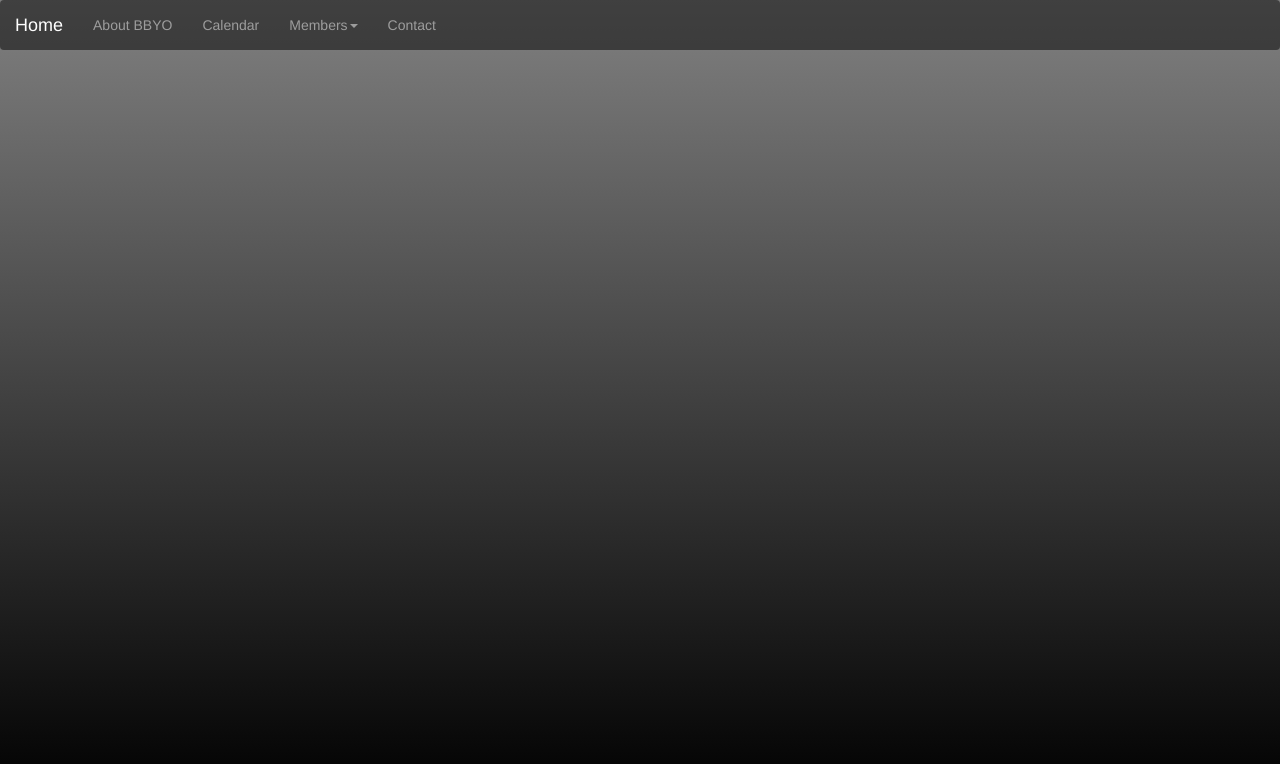
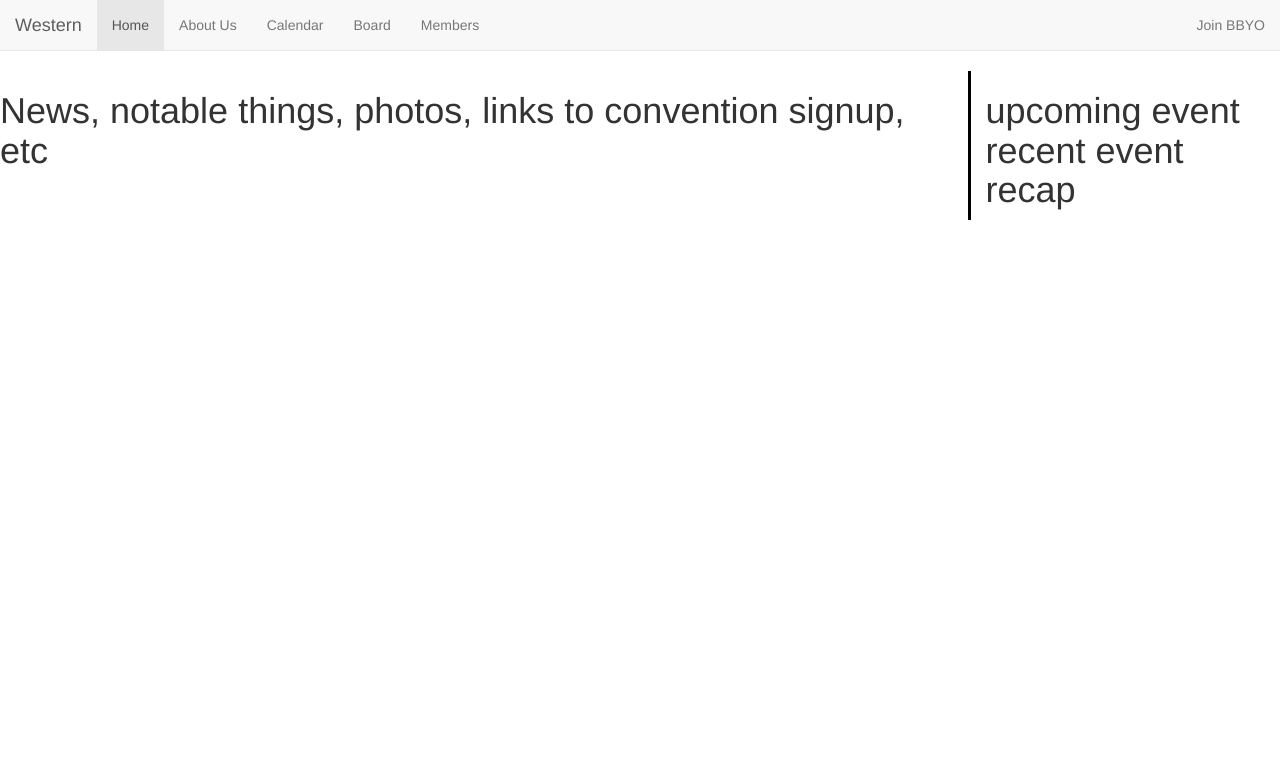
Before and after one commit to BenScherzer/Western-AZA, a plain HTML site: page index.html in a window 1280 px wide. Drawn offline with nearby package versions, Linux system fonts and the light colour scheme.

Commit message:
restarted with new layout, began homepage setup

```diff
--- a/CSS/styles.css
+++ b/CSS/styles.css
@@ -1,10 +1,9 @@
 body{
-	background: linear-gradient(to top, black, grey);
-	background-repeat: no-repeat;
-	background-attachment: fixed;
-	margin: 0;
+
 }
-.navbar-transparent{
-	background-color: rgba(0, 0, 0, .5);
-	border: 0;
+
+.side-content{
+	border-left-style: solid;
+	border-width: medium;
+	border-color: black
 }
--- a/index.html
+++ b/index.html
@@ -2,31 +2,41 @@
 <html lang="en" dir="ltr">
 	<head>
 		<meta charset="utf-8">
+		<title>Western AZA #2546</title>
 		<link rel="stylesheet" href="https://maxcdn.bootstrapcdn.com/bootstrap/3.3.7/css/bootstrap.min.css">
-  		<script src="https://ajax.googleapis.com/ajax/libs/jquery/3.3.1/jquery.min.js"></script>
-  		<script src="https://maxcdn.bootstrapcdn.com/bootstrap/3.3.7/js/bootstrap.min.js"></script>
+		<script src="https://ajax.googleapis.com/ajax/libs/jquery/3.3.1/jquery.min.js"></script>
+		<script src="https://maxcdn.bootstrapcdn.com/bootstrap/3.3.7/js/bootstrap.min.js"></script>
+		<script type="text/javascript" src="JS/scripts.js">
+
+		</script>
 		<link rel="stylesheet" type="text/css" href="CSS/styles.css">
-		<title>Western - Home</title>
 	</head>
 	<body>
-		<nav class="navbar navbar-inverse navbar-transparent">
+		<nav class="navbar navbar-default navbar-static-top">
 			<div class="container-fluid">
 				<div class="navbar-header">
-					<a class="navbar-brand" href="index.html">Home</a>
+					<a class="navbar-brand" href="#">Western</a>
 				</div>
 				<ul class="nav navbar-nav">
-					<li><a href="#">About BBYO</a></li>
+					<li class="active"><a href="#">Home</a></li>
+					<li><a href="#">About Us</a></li>
 					<li><a href="#">Calendar</a></li>
-					<li class="dropdown">
-						<a class="dropdown-toggle" data-toggle="dropdown" href="#">Members<span class="caret"></span></a>
-						<ul class="dropdown-menu">
-							<li><a href="#">Chapter Board</a></li>
-							<li><a href="#">All Members</a></li>
-						</ul>
-					</li>
-					<li><a href="#">Contact</a></li>
+					<li><a href="#">Board</a></li>
+					<li><a href="#">Members</a></li>
+				</ul>
+				<ul class="nav navbar-nav navbar-right">
+					<li><a href="#">Join BBYO</a></li>
 				</ul>
 			</div>
 		</nav>
+		<div class="row">
+			<div class="col-sm-9">
+				<h1>News, notable things, photos, links to convention signup, etc</h1>
+			</div>
+
+			<div class="col-sm-3 side-content">
+				<h1>upcoming event recent event recap</h1>
+			</div>
+		</div>
 	</body>
 </html>
```
Also changed, not shown: JS/scripts.js (added).
